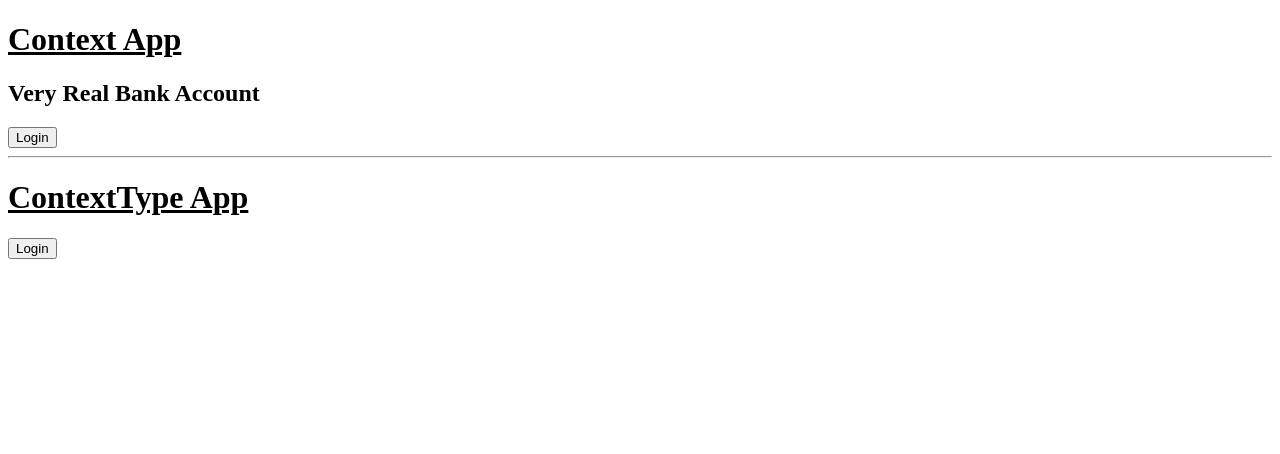
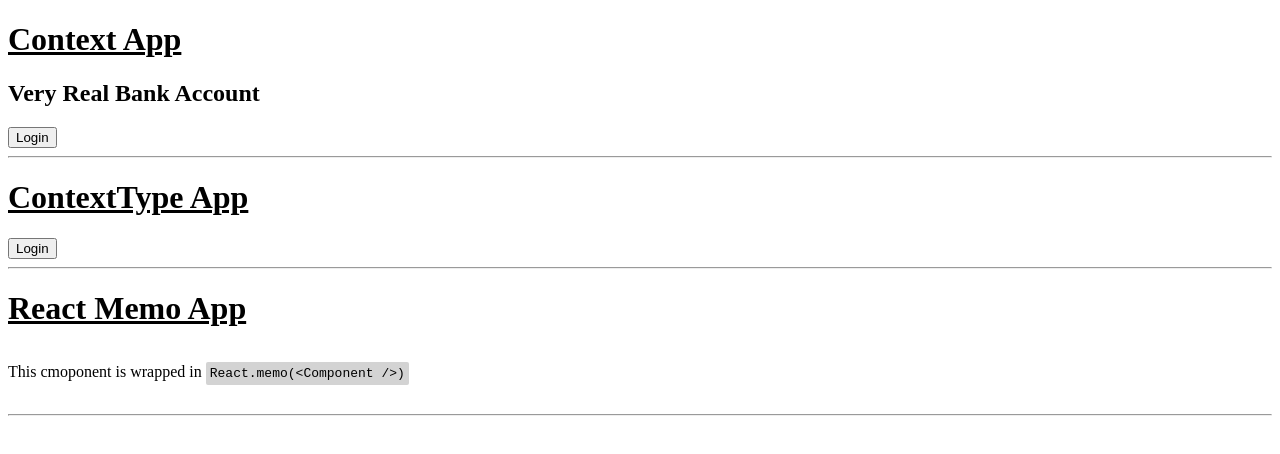
Before and after one commit to gurleensethi/reintroducing-react-examples, a React (Create React App) app: page / in a window 1280 px wide. Shown: the top 454 px of the page. Built offline with nearby package versions, Linux system fonts and the light colour scheme.

Commit message:
feat: add react memo example.

```diff
--- a/src/3. ContextType/ContextTypeApp.tsx
+++ b/src/3. ContextType/ContextTypeApp.tsx
@@ -11,7 +11,7 @@ export const ContextTypeApp: FunctionComponent = (props) => {
       <UserProvider>
         <BankWithContextType />
       </UserProvider>
-      <br />
+      <hr />
     </div>
   );
 };
--- /dev/null
+++ b/src/4. React Meme/ReactMemoApp.tsx
@@ -0,0 +1,25 @@
+import React, { FunctionComponent } from "react";
+
+export const ReactMemoApp: FunctionComponent = React.memo((props) => {
+  return (
+    <div>
+      <h1>
+        <u>React Memo App</u>
+      </h1>
+      <p>
+        This cmoponent is wrapped in{" "}
+        <pre
+          style={{
+            display: "inline-block",
+            backgroundColor: "lightgrey",
+            padding: "4px",
+            borderRadius: "2px",
+          }}
+        >
+          React.memo({"<Component />"})
+        </pre>
+      </p>
+      <hr />
+    </div>
+  );
+});
--- a/src/App.tsx
+++ b/src/App.tsx
@@ -1,12 +1,14 @@
 import React, { FunctionComponent } from "react";
 import { ContextApp } from "./2. Context/ContextApp";
 import { ContextTypeApp } from "./3. ContextType/ContextTypeApp";
+import { ReactMemoApp } from "./4. React Meme/ReactMemoApp";
 
 export const App: FunctionComponent = (props) => {
   return (
     <div>
       <ContextApp />
       <ContextTypeApp />
+      <ReactMemoApp />
     </div>
   );
 };
```
